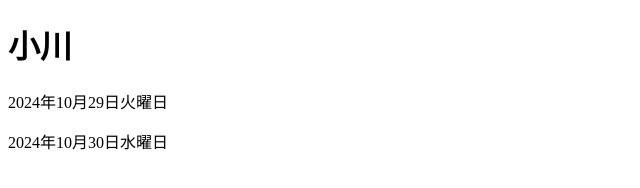
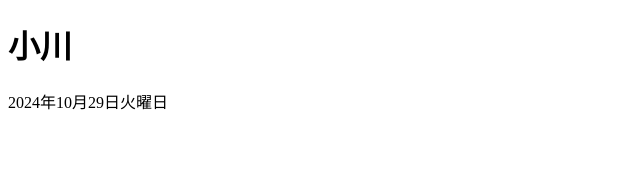
Before and after one commit to gi-ogawa/git-rennsixyuu, a plain HTML site: page index.html in a window 1280 px wide. Shown: the whole page, without its empty margins (0-640 px from the left). Drawn offline with Linux system fonts and the light colour scheme.

Commit message:
Revert "現在日時を追加"
This reverts commit c096b6ea1d82e07f64b6f9574870e1bb19ff0eb9.

```diff
--- a/index.html
+++ b/index.html
@@ -7,6 +7,5 @@
   <body>
     <h1>小川</h1>
     <p>2024年10月29日火曜日</p>
-    <p>2024年10月30日水曜日</p>
   </body>
 </html>
```
